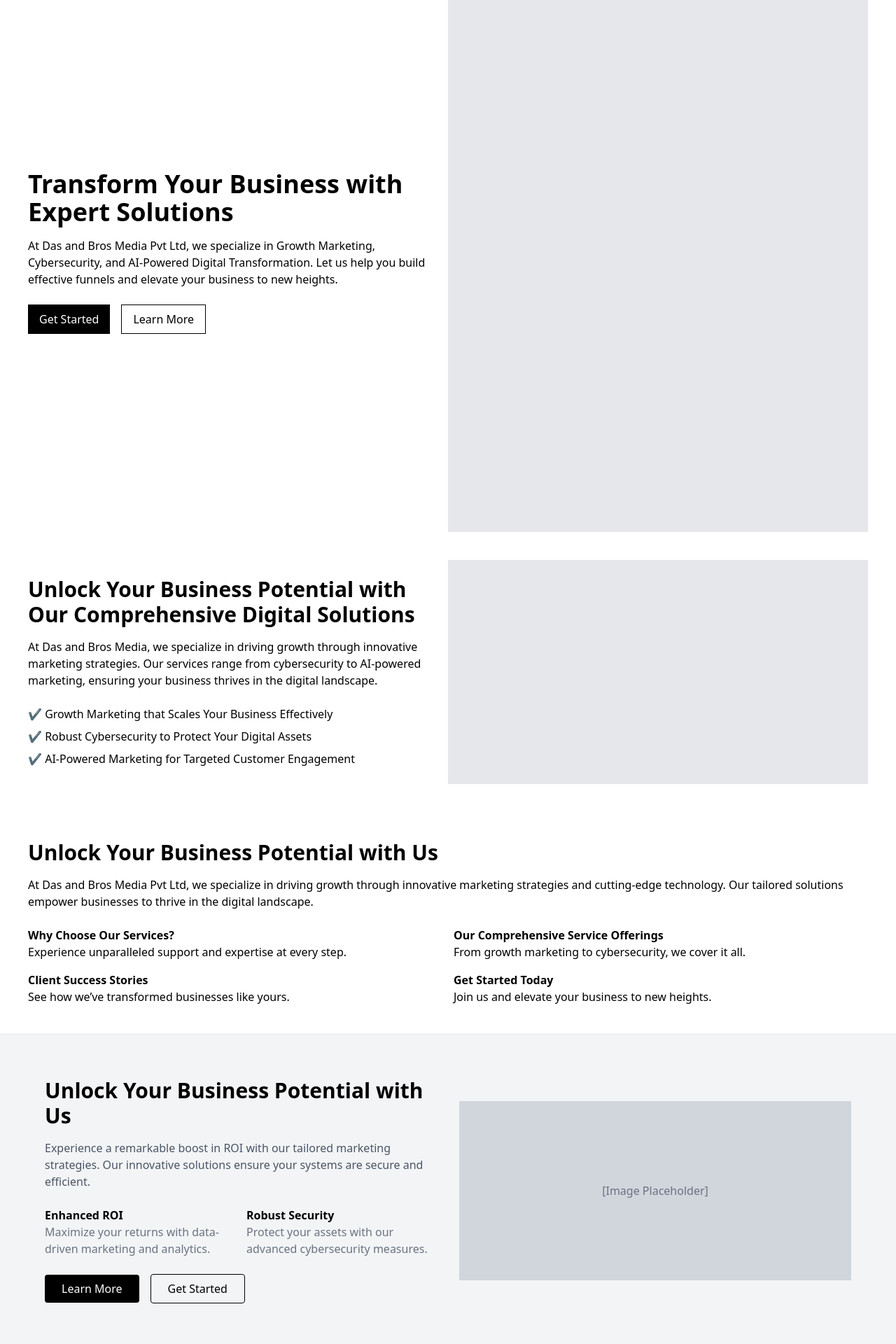
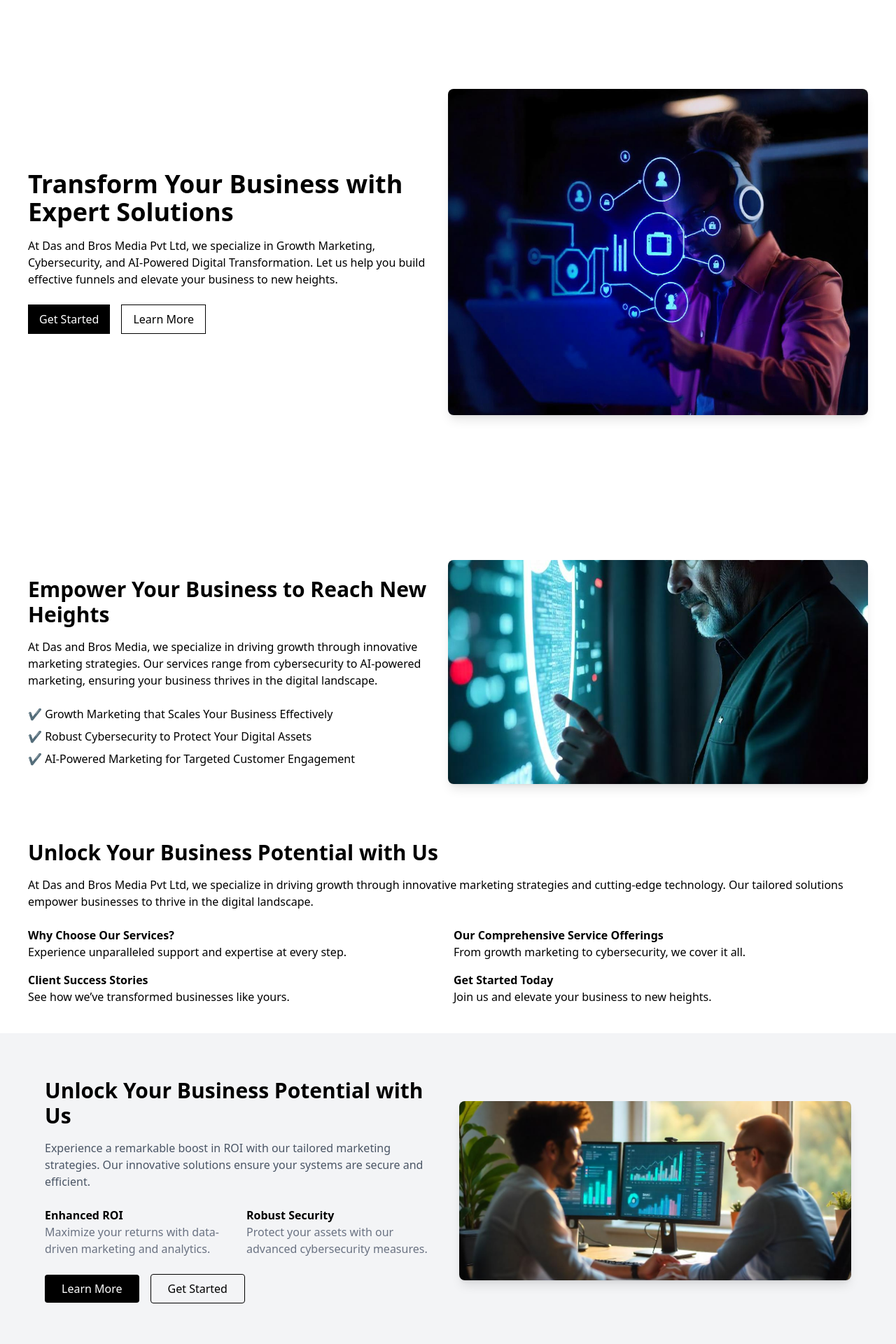
Before and after one commit to Ujjraj/Homepage-Das-And-Bros-Media, a React (Vite) app: page / in a window 1280 px wide. Shown: the part 120-2040 px from the top of the page at 70% size. Built offline with nearby package versions, Linux system fonts and the light colour scheme.

Commit message:
Updated Content and Images

```diff
--- a/src/components/Benefits.jsx
+++ b/src/components/Benefits.jsx
@@ -1,4 +1,5 @@
 import React from "react";
+import benefitsImage from "../assets/Benefits.jpg"; // Correct relative import
 
 const Benefits = () => {
   return (
@@ -34,8 +35,10 @@ const Benefits = () => {
             </button>
           </div>
         </div>
-            <div className="bg-gray-300 w-full h-64 flex items-center justify-center">
-              <span className="text-gray-500">[Image Placeholder]</span>
+
+        {/* Image Section */}
+        <div className="w-full h-64 flex items-center justify-center">
+          <img src={benefitsImage} alt="Benefits" className="w-full h-full object-cover rounded-lg shadow-lg" />
         </div>
       </div>
     </section>
--- a/src/components/FeatureSection.jsx
+++ b/src/components/FeatureSection.jsx
@@ -1,12 +1,12 @@
-// components/FeatureSection.jsx
 import React from "react";
+import featureImage from "../assets/Feature-list.jpg"; // Corrected relative import
 
 const FeatureSection = () => {
   return (
     <section className="flex items-center justify-between p-10">
       <div className="w-1/2">
         <h2 className="text-3xl font-bold mb-4">
-          Unlock Your Business Potential with Our Comprehensive Digital Solutions
+          Empower Your Business to Reach New Heights
         </h2>
         <p className="mb-6">
           At Das and Bros Media, we specialize in driving growth through innovative
@@ -19,7 +19,11 @@ const FeatureSection = () => {
           <li>✔ AI-Powered Marketing for Targeted Customer Engagement</li>
         </ul>
       </div>
-      <div className="w-1/2 bg-gray-200 h-80"> {/* Placeholder for image */}</div>
+
+      {/* Image Section */}
+      <div className="w-1/2 flex items-center justify-center">
+        <img src={featureImage} alt="Feature List" className="w-full h-80 object-cover rounded-lg shadow-lg" />
+      </div>
     </section>
   );
 };
--- a/src/components/HeroSection.jsx
+++ b/src/components/HeroSection.jsx
@@ -1,5 +1,5 @@
-// components/HeroSection.jsx
 import React from "react";
+import heroImage from "../assets/hero-image.jpg"; // Corrected relative import
 
 const HeroSection = () => {
   return (
@@ -18,8 +18,10 @@ const HeroSection = () => {
           <button className="border px-4 py-2">Learn More</button>
         </div>
       </div>
-      <div className="w-1/2 bg-gray-200 h-full min-h-screen flex items-center justify-center">
-        {/* Placeholder for image */}
+
+      {/* Image Section */}
+      <div className="w-1/2 h-full min-h-screen flex items-center justify-center">
+        <img src={heroImage} alt="Hero" className="w-full h-auto object-cover rounded-lg shadow-lg" />
       </div>
     </section>
   );
```
Lines whose indentation alone changed are shown as unchanged.
